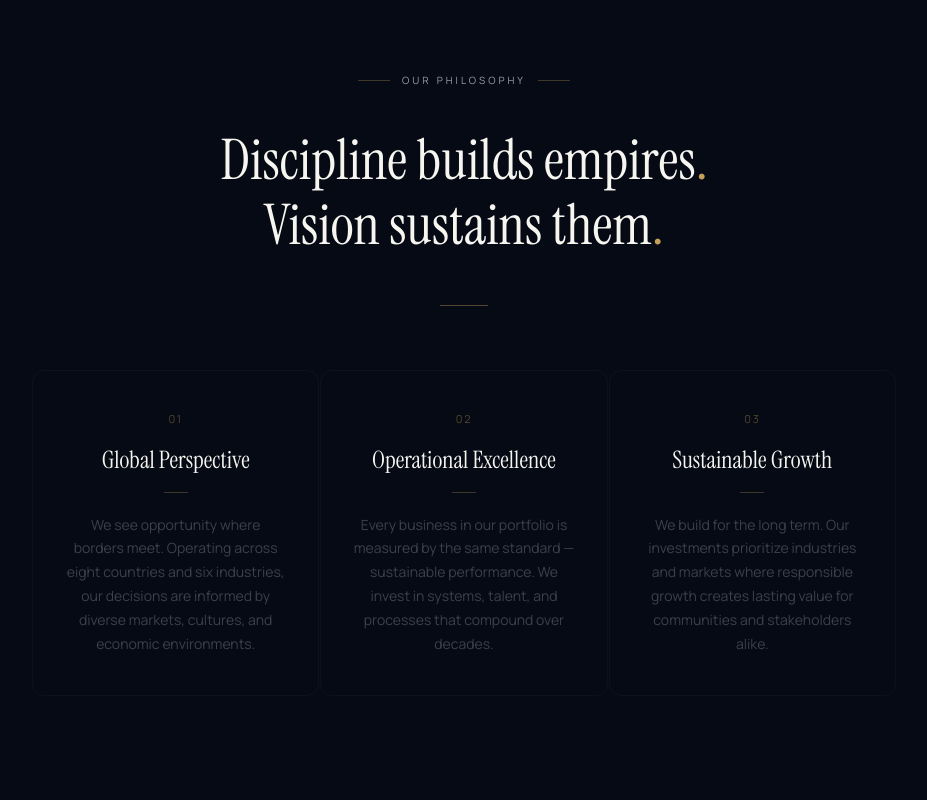
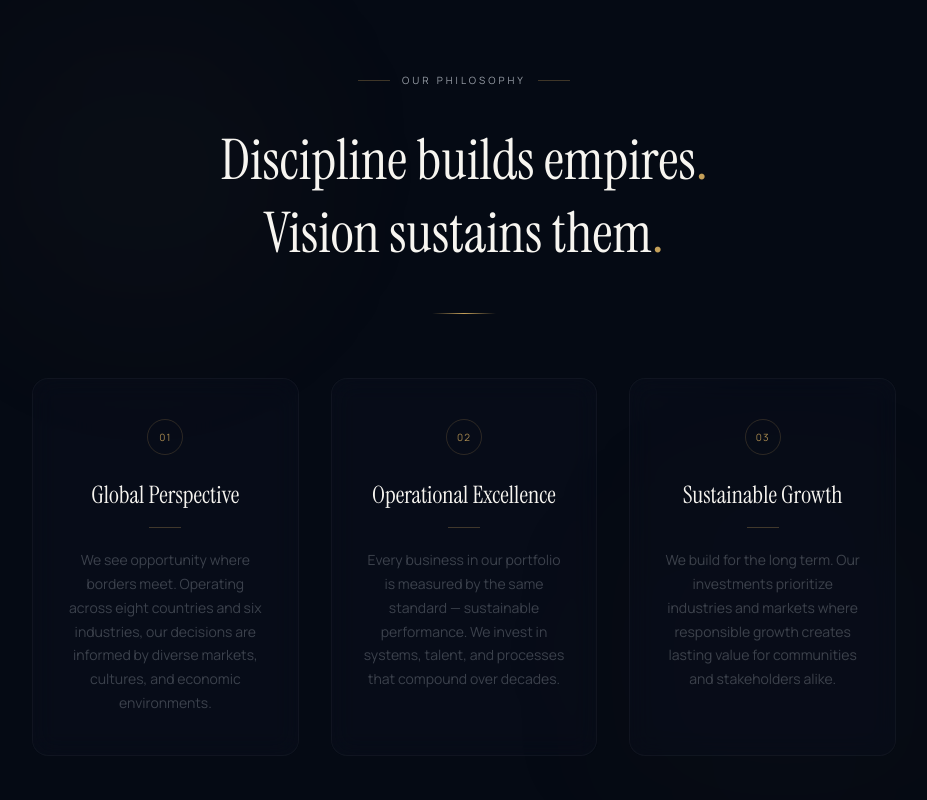
Before and after one commit to M-Touseef/big-waves-layout1, a React (Vite) app: page / in a window 1280 px wide. Shown: the part 3440-4240 px from the top of the page, without its empty margins (176-1103 px from the left). Built offline with nearby package versions, Linux system fonts and the light colour scheme.

Commit message:
Enhance Philosophy component with premium staggered animations, glassmorphism, and ambient backdrops

```diff
--- a/src/components/Philosophy.tsx
+++ b/src/components/Philosophy.tsx
@@ -23,7 +23,7 @@ export const Philosophy = () => {
   useEffect(() => {
     const observer = new IntersectionObserver(
       ([entry]) => { if (entry.isIntersecting) setIsVisible(true); },
-      { threshold: 0.2 }
+      { threshold: 0.15 }
     );
     if (sectionRef.current) observer.observe(sectionRef.current);
     return () => observer.disconnect();
@@ -35,8 +35,12 @@ export const Philosophy = () => {
       ref={sectionRef}
       className="relative bg-obsidian py-28 md:py-36 overflow-hidden"
     >
-      {/* Subtle background */}
+      {/* Dynamic Background Elements */}
       <div className="absolute top-0 left-0 right-0 h-px bg-gradient-to-r from-transparent via-gold/10 to-transparent"></div>
+
+      {/* Floating Golden Orbs */}
+      <div className="absolute top-1/4 left-1/4 -translate-x-1/2 -translate-y-1/2 w-[350px] h-[350px] bg-gold/5 rounded-full blur-[100px] pointer-events-none animate-pulse"></div>
+      <div className="absolute bottom-1/4 right-1/4 translate-x-1/2 translate-y-1/2 w-[400px] h-[400px] bg-gold/3 rounded-full blur-[130px] pointer-events-none animate-pulse" style={{ animationDelay: '3s' }}></div>
 
       <div className="relative z-10 max-w-5xl mx-auto px-6 md:px-12 lg:px-20 text-center">
         {/* Eyebrow */}
@@ -56,59 +60,78 @@ export const Philosophy = () => {
         </div>
 
         {/* Main Statement */}
-        <h2
-          className="font-display text-3xl sm:text-4xl md:text-5xl lg:text-[56px] text-text-light leading-[1.15] max-w-3xl mx-auto"
+        <h2 className="font-display text-3xl sm:text-4xl md:text-5xl lg:text-[56px] text-text-light leading-[1.15] max-w-3xl mx-auto flex flex-col gap-2">
+          <span
             style={{
               opacity: isVisible ? 1 : 0,
-            transform: isVisible ? 'translateY(0)' : 'translateY(25px)',
-            transition: 'all 1.2s cubic-bezier(0.16, 1, 0.3, 1) 0.3s',
+              transform: isVisible ? 'translateY(0)' : 'translateY(20px)',
+              transition: 'all 1s cubic-bezier(0.16, 1, 0.3, 1) 0.2s',
             }}
           >
             Discipline builds empires<span className="text-gold">.</span>
-          <br />
+          </span>
+          <span
+            style={{
+              opacity: isVisible ? 1 : 0,
+              transform: isVisible ? 'translateY(0)' : 'translateY(20px)',
+              transition: 'all 1s cubic-bezier(0.16, 1, 0.3, 1) 0.4s',
+            }}
+          >
             Vision sustains them<span className="text-gold">.</span>
+          </span>
         </h2>
 
         {/* Gold divider */}
         <div
-          className="w-12 h-px bg-gold/40 mx-auto mt-12 mb-16"
+          className="w-16 h-px bg-gradient-to-r from-transparent via-gold to-transparent mx-auto mt-12 mb-16"
           style={{
             transform: isVisible ? 'scaleX(1)' : 'scaleX(0)',
-            transition: 'transform 0.6s cubic-bezier(0.16, 1, 0.3, 1) 0.6s',
+            transition: 'transform 0.8s cubic-bezier(0.16, 1, 0.3, 1) 0.5s',
           }}
         ></div>
 
         {/* Principles */}
-        <div
-          className="grid grid-cols-1 md:grid-cols-3 gap-px"
-          style={{
-            opacity: isVisible ? 1 : 0,
-            transition: 'opacity 1s ease 0.7s',
-          }}
-        >
+        <div className="grid grid-cols-1 md:grid-cols-3 gap-6 lg:gap-8 max-w-5xl mx-auto mt-8">
           {principles.map((principle, index) => (
             <div
               key={principle.title}
-              className="group relative px-8 py-10 cursor-pointer border border-white/[0.03] rounded-xl hover:border-gold/30 hover:bg-gold/[0.02] hover:-translate-y-2 hover:shadow-[0_15px_40px_rgba(197,160,89,0.05)] transition-all duration-500 ease-out"
+              className="group relative px-8 py-10 cursor-pointer border border-white/[0.04] bg-navy/20 backdrop-blur-md rounded-2xl hover:border-gold/30 hover:bg-navy/40 hover:-translate-y-3 hover:shadow-[0_20px_50px_rgba(197,160,89,0.06)] transition-all duration-700 ease-[cubic-bezier(0.16,1,0.3,1)]"
+              style={{
+                opacity: isVisible ? 1 : 0,
+                transform: isVisible ? 'translateY(0)' : 'translateY(30px)',
+                transition: 'all 0.8s cubic-bezier(0.16, 1, 0.3, 1)',
+                transitionDelay: `${index * 150 + 500}ms`
+              }}
               onMouseEnter={() => setActiveIndex(index)}
               onMouseLeave={() => setActiveIndex(null)}
             >
-              {/* Number */}
-              <span className="font-body text-[11px] tracking-[0.15em] text-gold/40 mb-4 block transition-transform duration-500 group-hover:scale-110 origin-left">
+              {/* Premium Glow Backing */}
+              <div
+                className="absolute -inset-2 bg-gradient-to-b from-gold/8 to-transparent blur-2xl rounded-3xl opacity-0 group-hover:opacity-100 transition-all duration-700 -z-10 pointer-events-none"
+                style={{
+                  transform: activeIndex === index ? 'scale(1.05)' : 'scale(0.95)',
+                }}
+              />
+
+              {/* Glowing Top Line Accent */}
+              <div className="absolute top-0 left-0 right-0 h-[1.5px] bg-gradient-to-r from-transparent via-gold to-transparent scale-x-0 group-hover:scale-x-100 transition-transform duration-700 ease-out origin-center rounded-t-2xl"></div>
+
+              {/* Number Circle Badge */}
+              <div className="w-9 h-9 mx-auto rounded-full border border-gold/20 flex items-center justify-center font-body text-[10px] text-gold/85 tracking-widest mb-6 transition-all duration-500 group-hover:border-gold group-hover:bg-gold/10 group-hover:scale-110 group-hover:shadow-[0_0_12px_rgba(197,160,89,0.2)]">
                 {String(index + 1).padStart(2, '0')}
-              </span>
+              </div>
 
               {/* Title */}
-              <h3 className="font-display text-xl md:text-2xl text-text-light mb-4 transition-colors duration-300 group-hover:text-gold">
+              <h3 className="font-display text-2xl text-text-light mb-4 transition-all duration-300 group-hover:text-gold group-hover:translate-x-0.5">
                 {principle.title}
               </h3>
 
-              {/* Gold line */}
+              {/* Gold line separator */}
               <div
-                className="w-6 h-px bg-gold mx-auto mb-5 origin-left transition-all duration-500"
+                className="w-8 h-px bg-gold/30 mx-auto mb-5 origin-left transition-all duration-500"
                 style={{
                   transform: activeIndex === index ? 'scaleX(2)' : 'scaleX(1)',
-                  opacity: activeIndex === index ? 1 : 0.3,
+                  backgroundColor: activeIndex === index ? 'var(--color-gold)' : 'rgba(197, 160, 89, 0.3)',
                 }}
               ></div>
 
@@ -117,7 +140,7 @@ export const Philosophy = () => {
                 className="font-body text-[13px] md:text-[14px] leading-[1.7] text-text-muted/60 transition-all duration-500"
                 style={{
                   opacity: activeIndex === index ? 1 : 0.6,
-                  color: activeIndex === index ? '#9BA1AA' : undefined,
+                  color: activeIndex === index ? '#F7F5F0' : undefined,
                 }}
               >
                 {principle.description}
```
Lines whose indentation alone changed are shown as unchanged.
